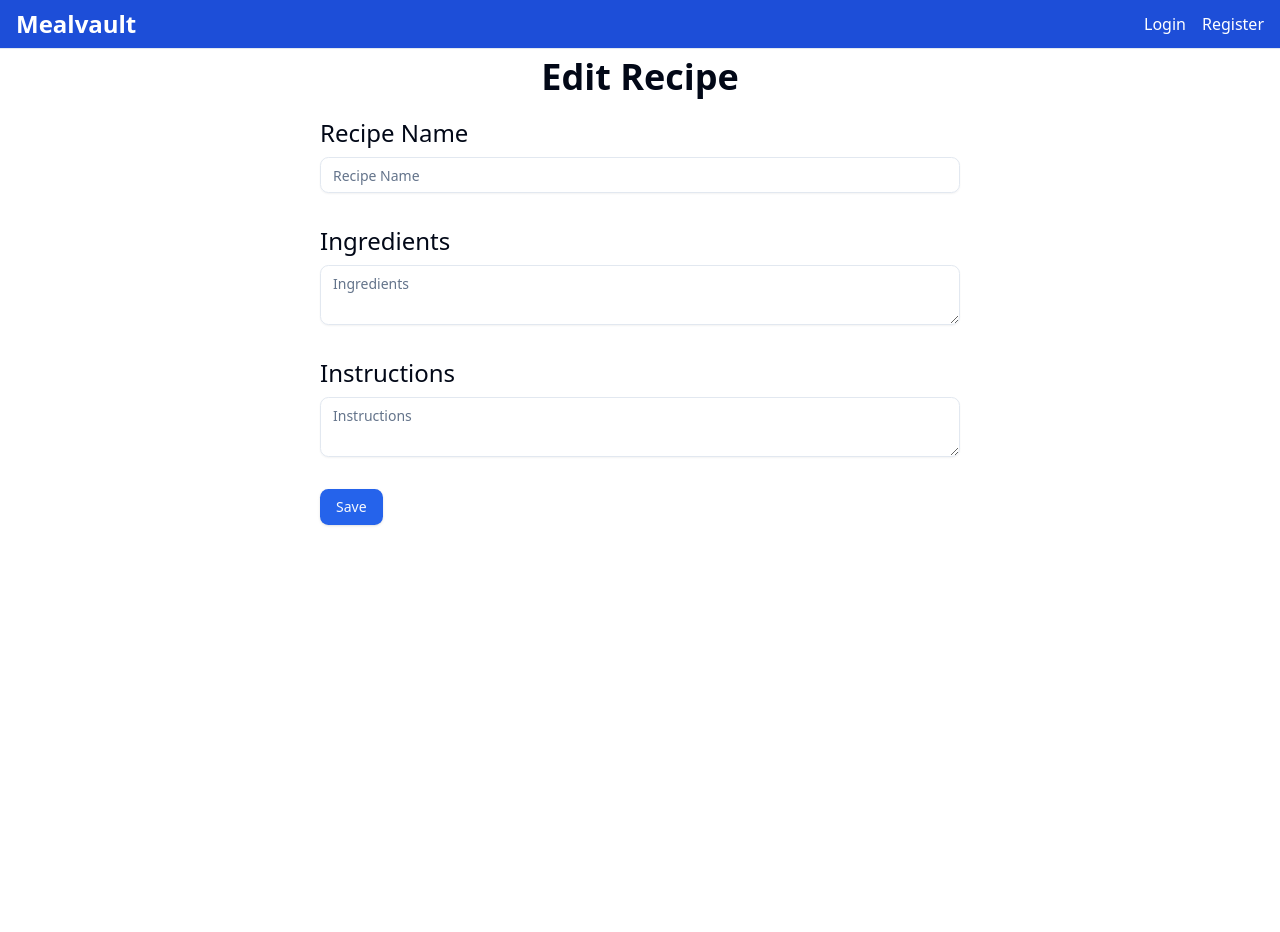
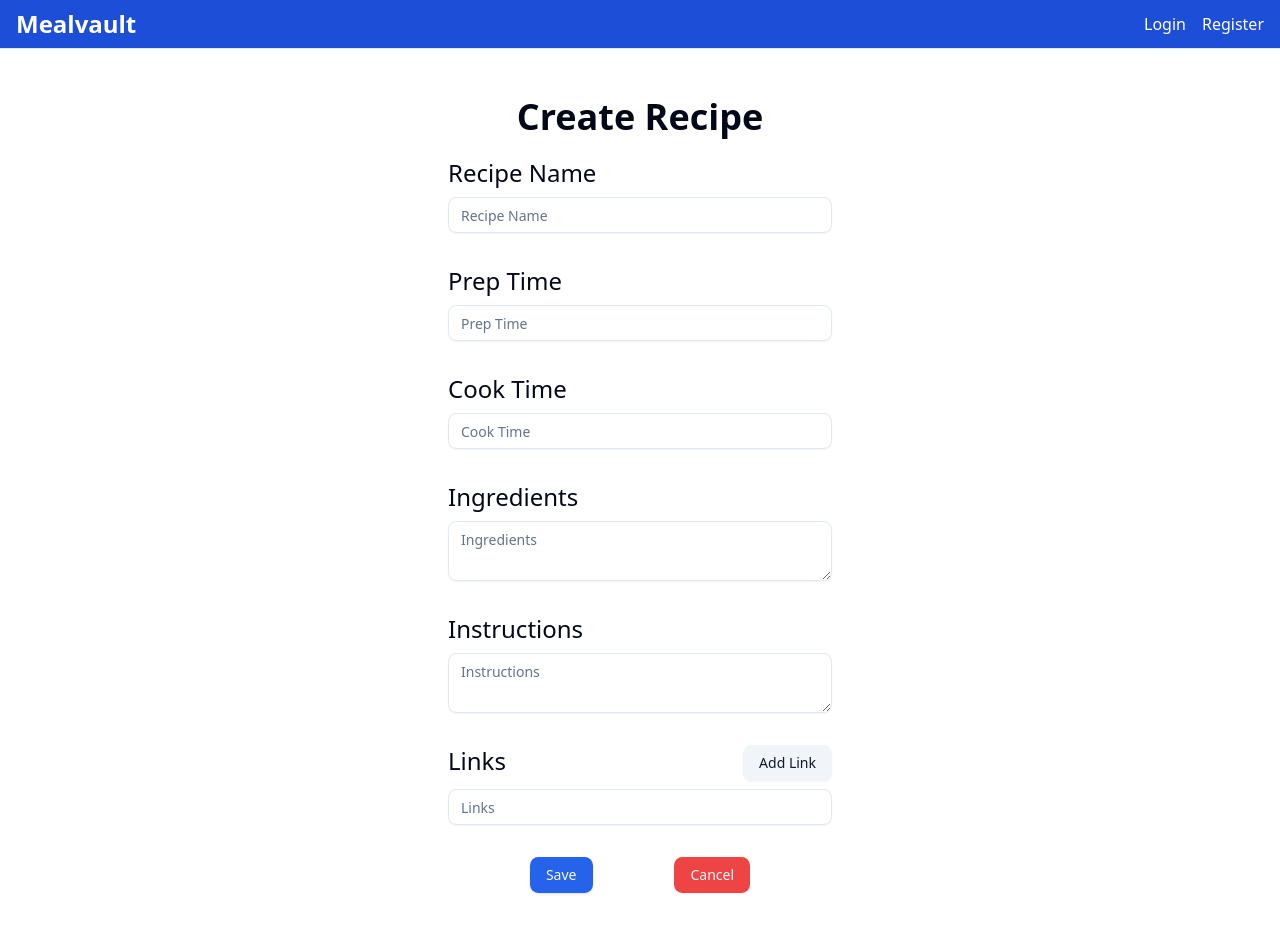
Before and after one commit to RyanTurner02/mealvault, a Next.js app in the folder web/: page /edit in a window 1280 px wide. Before the commit the page ends 800 px from the top, so only its background shows below. Built offline with nearby package versions, Linux system fonts and the light colour scheme; no server answers.

Commit message:
Match edit recipe page with the create recipe page

```diff
--- a/web/src/app/edit/page.tsx
+++ b/web/src/app/edit/page.tsx
@@ -1,14 +1,16 @@
 import Header from "@/app/components/header";
 import { EditRecipeForm } from "@/components/edit-recipe-form";
 
-export default function EditPage() {
+export default function Page() {
   return (
-    <div>
+    <div className="min-h-svh">
       <Header />
-      <main className="w-6/12 mx-auto">
-        <h1 className="mt-2 mb-5 text-4xl font-bold text-center">Edit Recipe</h1>
-        <EditRecipeForm />
-      </main>
+      <div className="flex items-center justify-center w-full p-6 md:p-10">
+        <div className="w-full max-w-sm">
+          <h1 className="mt-2 mb-5 text-4xl font-bold text-center">Create Recipe</h1>
+          <EditRecipeForm />
+        </div>
+      </div>
     </div>
   );
 }
--- a/web/src/components/edit-recipe-form.tsx
+++ b/web/src/components/edit-recipe-form.tsx
@@ -2,8 +2,7 @@
 
 import { zodResolver } from "@hookform/resolvers/zod";
 import { useForm } from "react-hook-form";
-import { z } from "zod";
-
+import * as z from "zod";
 import { Button } from "@/components/ui/button";
 import { Textarea } from "@/components/ui/textarea";
 import {
@@ -15,11 +14,15 @@ import {
     FormMessage,
 } from "@/components/ui/form";
 import { Input } from "@/components/ui/input";
+import Link from "next/link";
 
 const formSchema = z.object({
     name: z.string().min(1, "Enter a recipe name"),
+    prepTime: z.string().min(1, "Enter prep time"),
+    cookTime: z.string().min(1, "Enter cook time"),
     ingredients: z.string().min(1, "Enter ingredients"),
     instructions: z.string().min(1, "Enter recipe instructions"),
+    links: z.string().optional(),
 });
 
 export const EditRecipeForm = () => {
@@ -27,6 +30,10 @@ export const EditRecipeForm = () => {
         resolver: zodResolver(formSchema),
         defaultValues: {
             name: "",
+            prepTime: "",
+            cookTime: "",
+            ingredients: "",
+            instructions: "",
         }
     });
 
@@ -46,6 +53,32 @@ export const EditRecipeForm = () => {
                             <FormControl>
                                 <Input placeholder="Recipe Name" { ... field } />
                             </FormControl>
+                            <FormMessage />
+                        </FormItem>
+                    )}
+                />
+                <FormField
+                    control={form.control}
+                    name="prepTime"
+                    render={({ field }) => (
+                        <FormItem>
+                            <FormLabel className="text-2xl">Prep Time</FormLabel>
+                                <FormControl>
+                                    <Input placeholder="Prep Time" { ... field} />
+                                </FormControl>
+                            <FormMessage />
+                        </FormItem>
+                    )}
+                />
+                <FormField
+                    control={form.control}
+                    name="cookTime"
+                    render={({ field }) => (
+                        <FormItem>
+                            <FormLabel className="text-2xl">Cook Time</FormLabel>
+                                <FormControl>
+                                    <Input placeholder="Cook Time" { ... field} />
+                                </FormControl>
                             <FormMessage />
                         </FormItem>
                     )}
@@ -76,7 +109,29 @@ export const EditRecipeForm = () => {
                         </FormItem>
                     )}
                 />
-                <Button type="submit">Save</Button>
+                <FormField
+                    control={form.control}
+                    name="links"
+                    render={({ field }) => (
+                        <FormItem>
+                            <div className="flex justify-between">
+                                <FormLabel className="text-2xl">Links</FormLabel>
+                                <Button type="button" variant="secondary">Add Link</Button>
+                            </div>
+                                <FormControl>
+                                    <Input placeholder="Links" { ... field} />
+                                </FormControl>
+                        </FormItem>
+                    )}
+                />
+                <div className="flex justify-evenly">
+                    <Button type="submit">Save</Button>
+                    <Link href="/">
+                        <Button type="button" variant="destructive">
+                            Cancel
+                        </Button>
+                    </Link>
+                </div>
             </form>
         </Form>
     );
```
